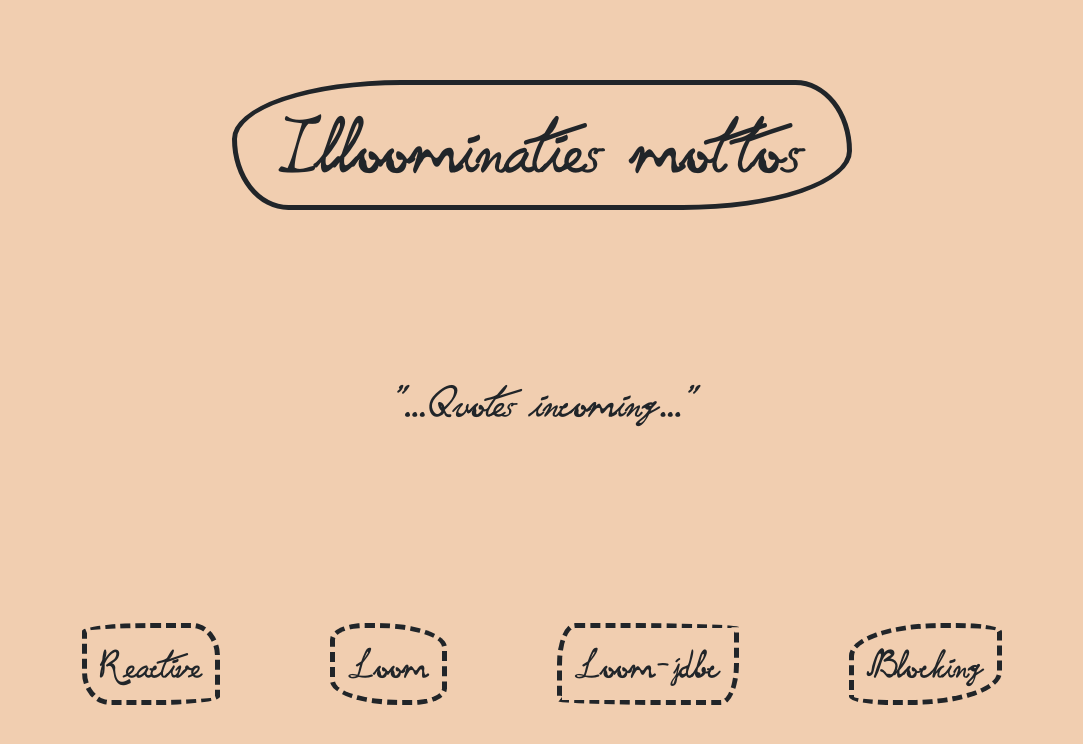
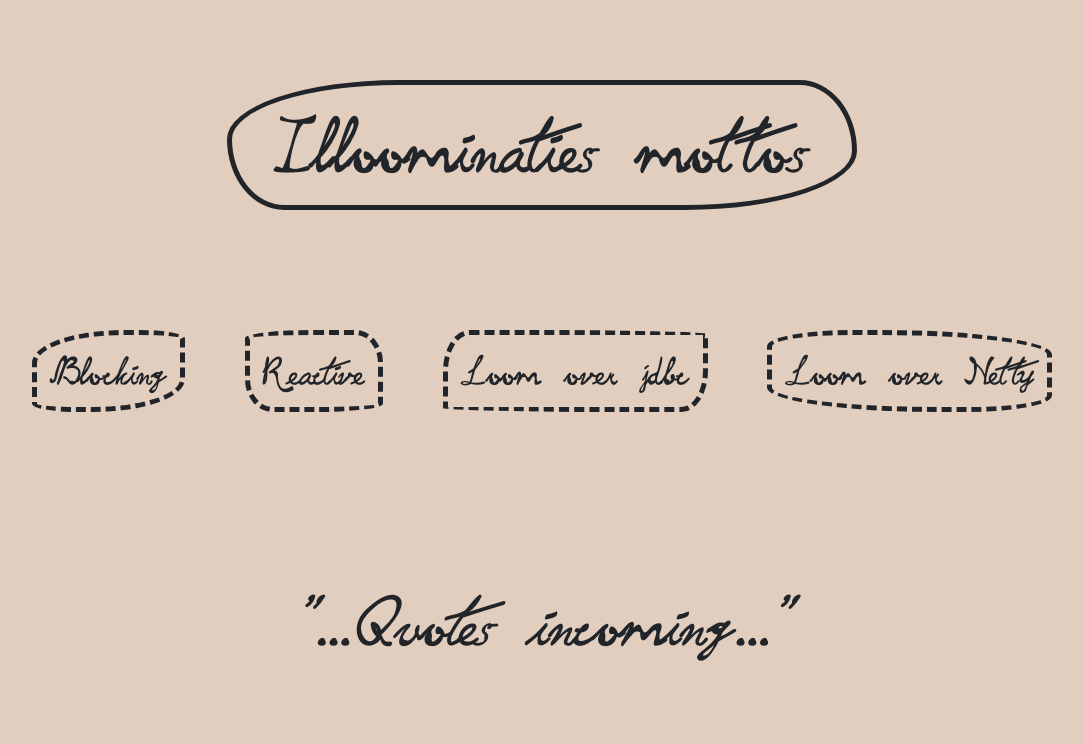
Before and after one commit to anavarr/quarkus-fortunes-all-endpoints, a plain HTML site: page src/main/resources/META-INF/resources/index.html in a window 1280 px wide. Shown: the whole page, without its empty margins (98-1181 px from the left). Drawn offline with nearby package versions, Linux system fonts and the light colour scheme.

Commit message:
Serve the ui from quarkus

```diff
--- a/index.html
+++ b/src/main/resources/META-INF/resources/index.html
@@ -1,7 +1,10 @@
-<script src="https://unpkg.com/vue@latest"></script>
-<script src="https://unpkg.com/axios/dist/axios.min.js"></script>
-<link rel="stylesheet" href="https://cdn.jsdelivr.net/npm/bootstrap@5.1.3/dist/css/bootstrap.min.css" integrity="sha384-1BmE4kWBq78iYhFldvKuhfTAU6auU8tT94WrHftjDbrCEXSU1oBoqyl2QvZ6jIW3" crossorigin="anonymous">
-
+<html>
+<head>
+    <title>iLoominaties</title>
+    <script src="https://unpkg.com/vue@latest"></script>
+    <script src="https://unpkg.com/axios/dist/axios.min.js"></script>
+    <link rel="stylesheet" href="https://cdn.jsdelivr.net/npm/bootstrap@5.1.3/dist/css/bootstrap.min.css" integrity="sha384-1BmE4kWBq78iYhFldvKuhfTAU6auU8tT94WrHftjDbrCEXSU1oBoqyl2QvZ6jIW3" crossorigin="anonymous">
+</head>
 
 <div class="container" id="app">
     <div class="row title-row">
@@ -10,6 +13,37 @@
         <div class="col-auto title">
             {{ title }}
         </div>
+        <div class="col">
+        </div>
+    </div>
+    <div class="row buttons">
+        <div class="col">
+        </div>
+
+
+        <div class="col-auto btn b4" @click="triggerBlocking">
+            {{ blocking }}
+        </div>
+
+        <div class="col">
+        </div>
+
+        <div class="col-auto btn b1" @click="triggerReac">
+            {{ reactive }}
+        </div>
+
+        <div class="col">
+        </div>
+        <div class="col-auto btn b3" @click="triggerLoomJdbc">
+            {{ loomJdbc }}
+        </div>
+
+        <div class="col">
+        </div>
+        <div class="col-auto btn b2" @click="triggerLoom">
+            {{ loom }}
+        </div>
+
         <div class="col">
         </div>
     </div>
@@ -24,35 +58,7 @@
         </div>
     </div>
 
-    <div class="row buttons">
-        <div class="col">
-        </div>
 
-        <div class="col-auto btn b1" @click="triggerReac">
-            {{ reactive }}
-        </div>
-
-        <div class="col">
-        </div>
-        <div class="col-auto btn b2" @click="triggerLoom">
-            {{ loom }}
-        </div>
-
-        <div class="col">
-        </div>
-        <div class="col-auto btn b3" @click="triggerLoomJdbc">
-            {{ loomJdbc }}
-        </div>
-
-        <div class="col">
-        </div>
-        <div class="col-auto btn b4" @click="triggerBlocking">
-            {{ blocking }}
-        </div>
-
-        <div class="col">
-        </div>
-    </div>
 </div>
 
 <script>
@@ -61,10 +67,10 @@
       return {
         title: 'Illoominaties mottos',
         message: '"...Quotes incoming..."',
+        blocking: "Blocking",
         reactive: "Reactive",
-        loom: "Loom",
-        loomJdbc: "Loom-jdbc",
-        blocking: "Blocking"
+        loomJdbc: "Loom over jdbc",
+        loom: "Loom over Netty"
       }
     },
     methods: {
@@ -97,11 +103,11 @@
 <style>
     @font-face {
       font-family: pirates;
-      src: url(src/main/resources/BlackPirates.otf);
+      src: url(BlackPirates.otf);
     }
     @font-face {
       font-family: frenchPirates;
-      src: url(src/main/resources/FrenchPirates.ttf);
+      src: url(FrenchPirates.ttf);
     }
 
     #app{
@@ -121,23 +127,23 @@
     }
 
     .quote{
-        margin-top: 1.5em;
+        margin-top: 0.5em;
         margin-bottom: 1.5em;
         text-align:center;
-        font-style:italic;
-        font-size:0.75em;
+        font-size:1.2em;
     }
     .quote-col{
         margin-top: 1.5em;
-        margin-bottom: 1.5em;
+        margin-bottom: 0.5em;
         text-align:center;
         font-style:italic;
         font-size:0.75em;
     }
 
     body{
-        background: #f1ceb0;
-        font-family: pirates;
+        background: #e1cebf;
+        font-family: pirates,fantasy;
+        word-spacing: 10px;
         font-weight:bold;
         font-size:5em;
     }
@@ -171,3 +177,4 @@
     }
 
 </style>
+</html>
--- /dev/null
+++ b/src/main/resources/META-INF/resources/style.css
@@ -0,0 +1,8 @@
+@font-face {
+  font-family: pirates;
+  src: url('./BlackPirates.otf');
+}
+
+body{
+    font-family: pirates, fantasy;
+}
--- a/style.css
+++ /dev/null
@@ -1,8 +0,0 @@
-@font-face {
-  font-family: pirates;
-  src: url(src/main/resources/BlackPirates.otf);
-}
-
-body{
-    font-family: pirates;
-}
```
Also changed, not shown: src/main/resources/META-INF/resources/BlackPirates.otf (renamed from src/main/resources/BlackPirates.otf), src/main/resources/META-INF/resources/FrenchPirates.ttf (renamed from src/main/resources/FrenchPirates.ttf), 1 other file.
